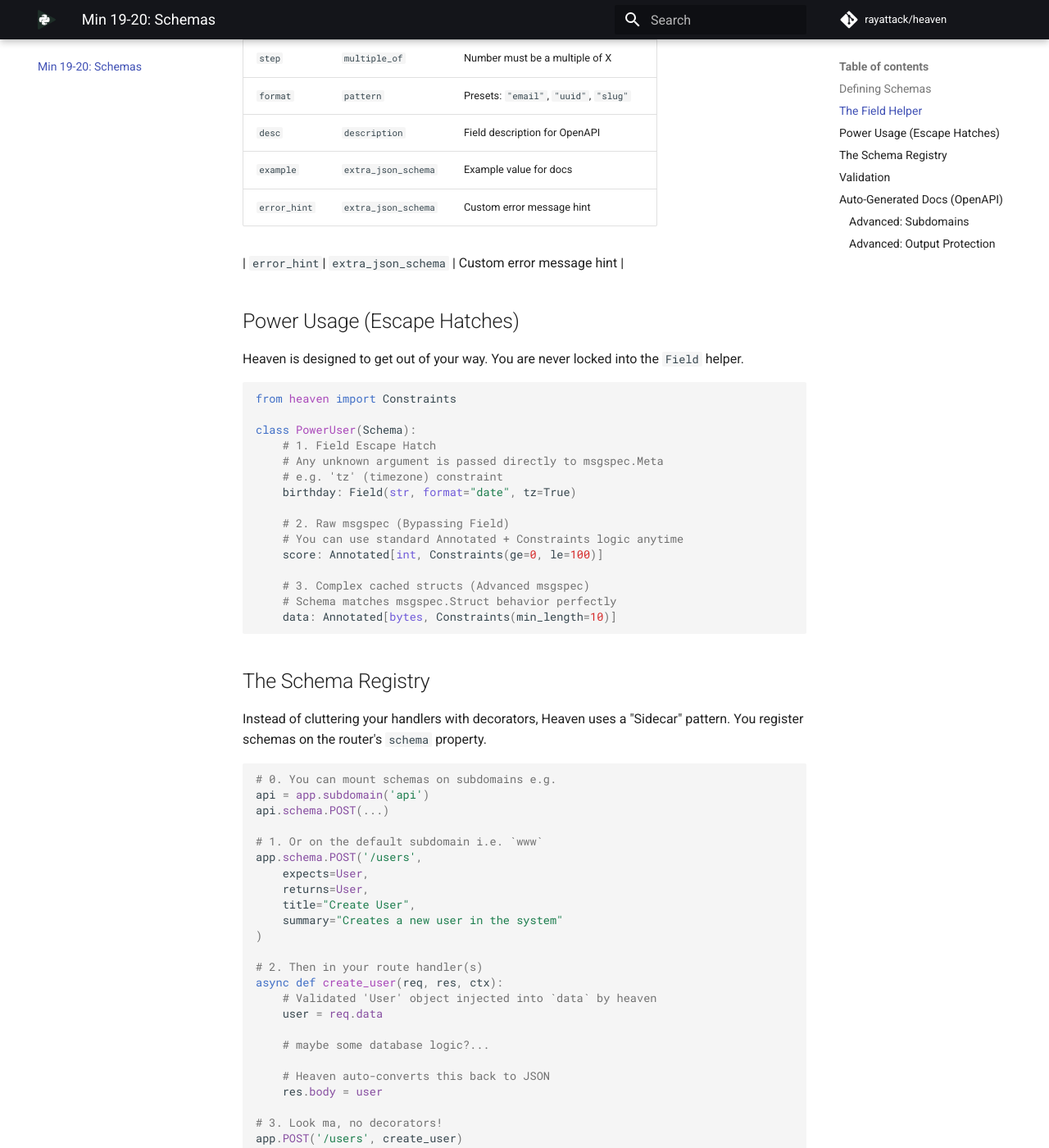
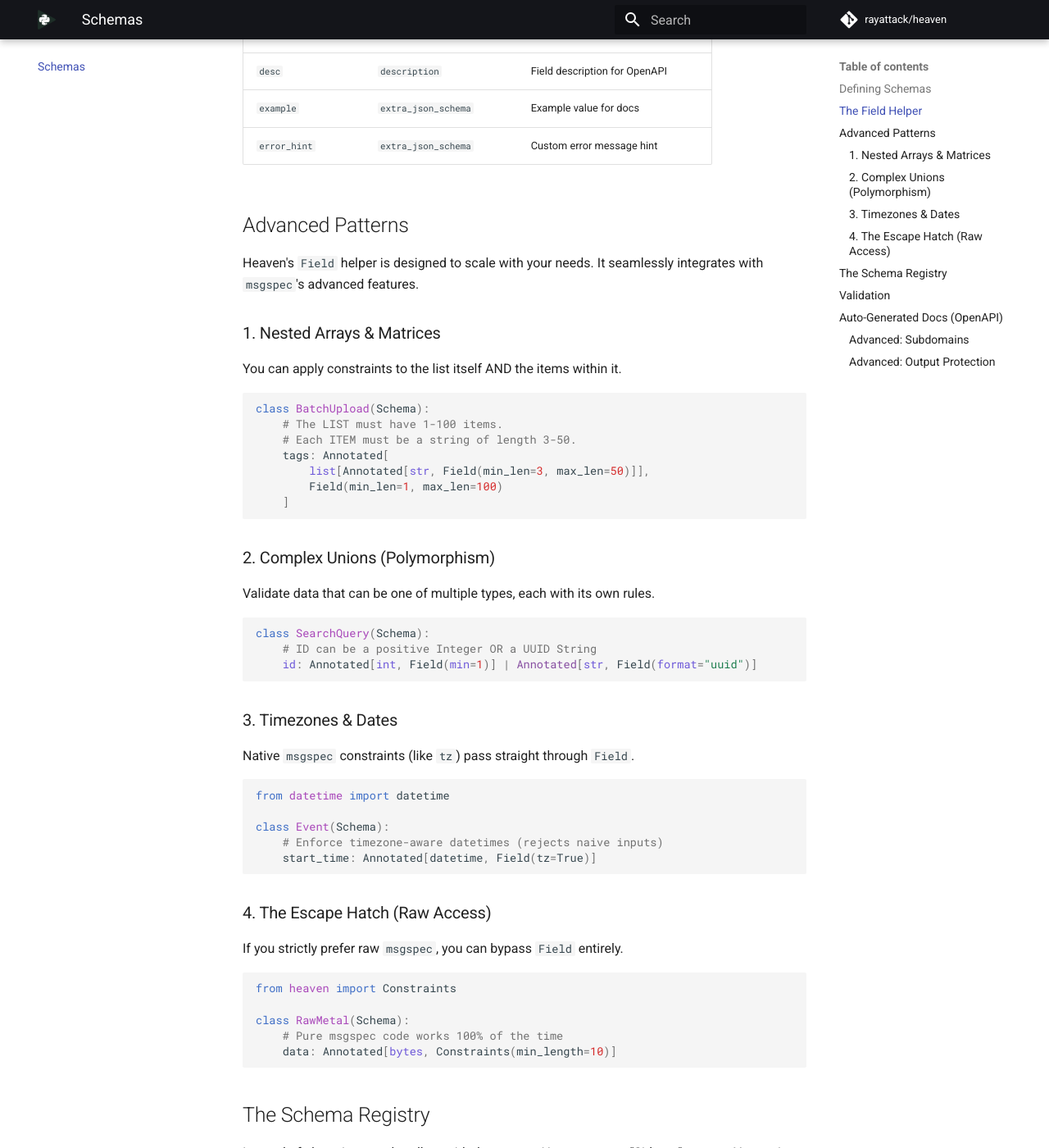
Before and after one commit to rayattack/heaven, an MkDocs documentation site: the page built from docs/schema.md, in a window 1280 px wide and 1400 px high, scrolled down 1300 px. Shown: the whole window at 82% size. Built offline with MkDocs 1.6.1 and Material for MkDocs 9.7.7, drawn with Linux system fonts in a browser that asks for light colours; comment, search, counter and statistics services are not loaded; some of the changed text lies outside the part shown.

Commit message:
fix: broken code, wrong annotation types pushed for Field helper

````diff
--- a/docs/schema.md
+++ b/docs/schema.md
@@ -7,25 +7,28 @@
 A schema is a class that describes your data structure. Heaven exports `Schema` (a wrapper around `msgspec.Struct`) and `Constraints` (a wrapper around `msgspec.Meta`) to help you define validation rules.
 
 ```python
+from typing import Annotated
 from heaven import Schema, Field
 
 class User(Schema):
     id: int
     name: str
 
-    # 1. Unified Bounds (min/max)
-    # Field() now returns the Type + Constraints, saving you verbose typing!
-    age: Field(int, min=18, max=100, desc="Must be legal age")
-    tags: Field(list[str], min=1, desc="At least one tag required")
+    # 1. Bounds (Values vs Lengths)
+    # Use 'min'/'max' for numeric values (>=, <=)
+    age: Annotated[int, Field(min=18, max=100, desc="Must be legal age")]
+
+    # Use 'min_len'/'max_len' for sequence lengths
+    tags: Annotated[list[str], Field(min_len=1, desc="At least one tag required")]
 
     # 2. Formats
     # Built-in support for 'email', 'uuid', and 'slug'
-    email: Field(str, format="email", example="ray@heaven.com")
-    apikey: Field(str, format="uuid", error_hint="Invalid API Key format")
-    slug: Field(str, format="slug")
+    email: Annotated[str, Field(format="email", example="ray@heaven.com")]
+    apikey: Annotated[str, Field(format="uuid", error_hint="Invalid API Key format")]
+    slug: Annotated[str, Field(format="slug")]
 
     # 3. Steps (Multiples)
-    duration: Field(int, step=15)
+    duration: Annotated[int, Field(step=15)]
 
     # 4. Defaults (via msgspec.field)
     is_active: bool = True
@@ -34,47 +37,67 @@
 
 ## The `Field` Helper
 
-Heaven provides a smart `Field()` helper that simplifies validation. It returns a fully configured `Annotated` type, so you don't have to import `Annotated` or `Constraints` manually.
-
-```python
-# Instead of:
-age: Annotated[int, Constraints(ge=18)]
-
-# You write:
-age: Field(int, min=18)
-```
+Heaven provides a smart `Field()` helper that simplifies validation. It returns `msgspec.Meta` constraints configured for your needs.
 
 | Argument | Maps To (msgspec) | Description |
 | :--- | :--- | :--- |
-| `min` | `ge` / `min_length` | Minimum value (int) or length (str/list) |
-| `max` | `le` / `max_length` | Maximum value (int) or length (str/list) |
+| `min` / `max` | `ge` / `le` | Numeric constraints (>=, <=) |
+| `min_len` / `max_len` | `min_length` / `max_length` | Sequence length constraints |
 | `step` | `multiple_of` | Number must be a multiple of X |
 | `format` | `pattern` | Presets: `"email"`, `"uuid"`, `"slug"` |
 | `desc` | `description` | Field description for OpenAPI |
 | `example` | `extra_json_schema` | Example value for docs |
 | `error_hint`| `extra_json_schema` | Custom error message hint |
 
-| `error_hint`| `extra_json_schema` | Custom error message hint |
+## Advanced Patterns
 
-## Power Usage (Escape Hatches)
+Heaven's `Field` helper is designed to scale with your needs. It seamlessly integrates with `msgspec`'s advanced features.
 
-Heaven is designed to get out of your way. You are never locked into the `Field` helper.
+### 1. Nested Arrays & Matrices
+
+You can apply constraints to the list itself AND the items within it.
+
+```python
+class BatchUpload(Schema):
+    # The LIST must have 1-100 items.
+    # Each ITEM must be a string of length 3-50.
+    tags: Annotated[
+        list[Annotated[str, Field(min_len=3, max_len=50)]],
+        Field(min_len=1, max_len=100)
+    ]
+```
+
+### 2. Complex Unions (Polymorphism)
+
+Validate data that can be one of multiple types, each with its own rules.
+
+```python
+class SearchQuery(Schema):
+    # ID can be a positive Integer OR a UUID String
+    id: Annotated[int, Field(min=1)] | Annotated[str, Field(format="uuid")]
+```
+
+### 3. Timezones & Dates
+
+Native `msgspec` constraints (like `tz`) pass straight through `Field`.
+
+```python
+from datetime import datetime
+
+class Event(Schema):
+    # Enforce timezone-aware datetimes (rejects naive inputs)
+    start_time: Annotated[datetime, Field(tz=True)]
+```
+
+### 4. The Escape Hatch (Raw Access)
+
+If you strictly prefer raw `msgspec`, you can bypass `Field` entirely.
 
 ```python
 from heaven import Constraints
 
-class PowerUser(Schema):
-    # 1. Field Escape Hatch
-    # Any unknown argument is passed directly to msgspec.Meta
-    # e.g. 'tz' (timezone) constraint
-    birthday: Field(str, format="date", tz=True)
-
-    # 2. Raw msgspec (Bypassing Field)
-    # You can use standard Annotated + Constraints logic anytime
-    score: Annotated[int, Constraints(ge=0, le=100)]
-
-    # 3. Complex cached structs (Advanced msgspec)
-    # Schema matches msgspec.Struct behavior perfectly
+class RawMetal(Schema):
+    # Pure msgspec code works 100% of the time
     data: Annotated[bytes, Constraints(min_length=10)]
 ```
 
--- a/heaven/__init__.py
+++ b/heaven/__init__.py
@@ -3,8 +3,8 @@
 from .router import Server
 from .request import Request
 from .response import Response
-from .schema import Schema, Constraints
+from .schema import Schema, Constraints, Field
 from .context import Context
 
 
-__version__ = '1.3.3'
+__version__ = '1.3.4'
--- a/mkdocs.yml
+++ b/mkdocs.yml
@@ -24,24 +24,24 @@
       minify_html: true
 
 nav:
-  - Heaven v1.3.3: index.md
+  - Heaven v1.3.4: index.md
   - Intro: index.md
-  - Min 01-02&colon; The Beginning: quickstart.md
-  - Min 03-04&colon; The Command Line: cli.md
-  - Min 05-06&colon; The Router: router.md
-  - Min 07-08&colon; Subdomains: subdomains.md
-  - Min 09-10&colon; The Request: request.md
-  - Min 11-12&colon; The Response: response.md
-  - Min 13-14&colon; The Context: context.md
-  - Min 15-16&colon; HTML & Assets: html.md
-  - Min 17-18&colon; Interceptors: hooks.md
-  - Min 19-20&colon; Schemas: schema.md
-  - Min 21-22&colon; API Docs: openapi.md
-  - Min 23-24&colon; Testing (Earth): earth.md
-  - Min 25-26&colon; Background Tasks: daemons.md
-  - Min 27-28&colon; Security & Plugins: security.md
-  - Min 29-30&colon; Deployment: deployment.md
-  - That's it&colon; Congrats: congrats.md
+  - The Beginning: quickstart.md
+  - The Command Line: cli.md
+  - The Router: router.md
+  - Subdomains: subdomains.md
+  - The Request: request.md
+  - The Response: response.md
+  - The Context: context.md
+  - HTML & Assets: html.md
+  - Interceptors: hooks.md
+  - Schemas: schema.md
+  - API Docs: openapi.md
+  - Testing (Earth): earth.md
+  - Background Tasks: daemons.md
+  - Security & Plugins: security.md
+  - Deployment: deployment.md
+  - Congrats: congrats.md
   - Appendix&colon; Going to Production: production.md
   - Appendix&colon; Plugins System: plugins.md
   - Appendix&colon; Plugin Marketplace: marketplace.md
--- a/pyproject.toml
+++ b/pyproject.toml
@@ -1,6 +1,6 @@
 [tool.poetry]
 name = "heaven"
-version = "1.3.3"
+version = "1.3.4"
 description = "Extremely Stupid Simple, Blazing Fast, Get Out of your way immediately Microframework for building Python Web Applications."
 authors = ["Raymond Ortserga <ortserga@gmail.com>"]
 license = "MIT"
````
Also changed, not shown: CHANGELOG.md (+2 -2 lines), 2 other files.
